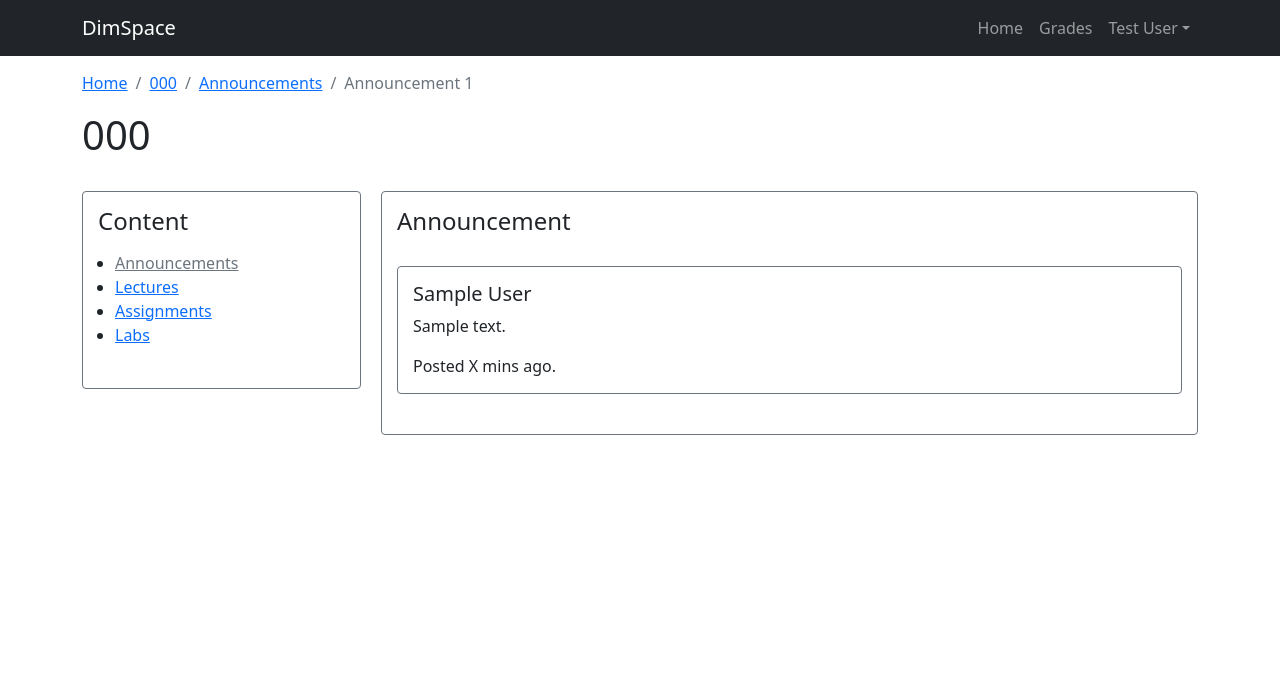
After one commit to stephenneale/seng371-group16, a Django app: page /dimspace/course/1/announcements/1 in a window 1280 px wide. The commit adds this page. Shown: the top 675 px of the page. Run offline with Django 4.2, Linux system fonts and the light colour scheme; a database or web service that is not in the repository returns one stand-in record (values such as "Sample title"); data that the repository does not hold is empty.

Commit message:
View announcements w/ POST to recent

```diff
--- a/as-developers/frontend/dimspace-main/dimapp/templates/coursehome.html
+++ b/as-developers/frontend/dimspace-main/dimapp/templates/coursehome.html
@@ -24,7 +24,7 @@
     </div>
 
     <div class="col courses border border-secondary rounded" style="display: flex; flex-direction: column; padding-bottom: 25px; float: none; overflow: hidden">
-        <h4 style="margin: 15px;">Announcements</h1>
+        <h4 style="margin: 15px;">Announcements</h4>
         <div class="d-flex flex-column">
             {% for content in content %}
                 <div class="p-2">
@@ -32,7 +32,7 @@
                         <div class="card-body" style="width: 100%;">
                             <h6 class="card-title" style="margin-bottom: 2em;">{{ content.author }}</h6>
                             <p>{{content.message}}</p>
-                            <a href="#" class="btn btn-primary stretched-link" style="float: right">View</a>
+                            <a href="/dimspace/course/{{ course.id }}/announcements/{{ content.id }}" class="btn btn-primary stretched-link" style="float: right">View</a>
                             <p class="card-text"><small class="text-muted">Posted X mins ago</small></p>
                         </div>
                     </div>
--- /dev/null
+++ b/as-developers/frontend/dimspace-main/dimapp/templates/viewannouncement.html
@@ -0,0 +1,37 @@
+{% extends "base.html" %}
+
+{% block content %}
+<div class="container">
+    <nav aria-label="breadcrumb" style="margin-top: 15px;">
+        <ol class="breadcrumb">
+        <li class="breadcrumb-item"><a href="/dimspace">Home</a></li>
+        <li class="breadcrumb-item"><a href="/dimspace/course/{{ course.id }}">{{ course.code }}</a></li>
+        <li class="breadcrumb-item"><a href="/dimspace/course/{{ course.id }}">Announcements</a></li>
+        <li class="breadcrumb-item active" aria-current="page">Announcement {{ announcement.id }}</li>
+        </ol>
+    </nav>
+
+    <div class="text mt-3" style="margin-bottom: 2em;">
+        <h1>{{ course.code }}</h1>
+    </div>
+
+    <div class="col-3 course-content border border-secondary rounded" style="float:left; padding-bottom: 25px; display: flex; flex-direction: column; overflow-y: auto; margin-right: 20px">
+        <h4 style="margin: 15px;">Content</h1>
+        <ul>
+            <li><a href="../" class="link-secondary">Announcements</a></li>
+            <li><a href="../lectures">Lectures</a></li>
+            <li><a href="../assignments">Assignments</a></li>
+            <li><a href="../labs">Labs</a></li>
+        </ul>
+    </div>
+
+    <div class="col courses border border-secondary rounded" style="display: flex; flex-direction: column; padding-bottom: 25px; float: none; overflow: hidden">
+        <h4 style="margin: 15px;">Announcement</h4>
+        <div class="d-flex flex-column border border-secondary rounded" style="margin: 15px; padding: 15px">
+            <h5>{{ announcement.author }}</h5>
+            <p>{{ announcement.message }}</p>
+            Posted X mins ago.
+        </div>
+    </div>
+</div>
+{% endblock %}
--- a/as-developers/frontend/dimspace-main/dimapp/views.py
+++ b/as-developers/frontend/dimspace-main/dimapp/views.py
@@ -1,5 +1,7 @@
 """View classes for dimspace"""
 from django.views.generic import TemplateView
+from django.http import HttpResponseRedirect
+from django.views.decorators.csrf import csrf_exempt
 import requests
 
 
@@ -120,3 +122,27 @@ class CourseLabs(TemplateView):
         context = super().get_context_data(**kwargs)
         context['course'] = get_from_api(f"courses/{course_id}")
         return context
+
+
+class ViewAnnouncement(TemplateView):
+    """Course announcement view class"""
+    template_name="viewannouncement.html"
+
+    def get_context_data(self, **kwargs):
+        """Get context for announcement view"""
+
+        course_id = kwargs.get('course_id', -1)
+        content_id = kwargs.get('content_id', -1)
+        content = get_from_api(f"content/{course_id}")
+        for item in content:
+            if item['id'] == content_id:
+                announcement = item
+
+        # Add content to recently viewed post endpoint
+        requests.post(API_LINK+f"content/{course_id}/{content_id}/view", timeout=5)
+
+        # Set context
+        context = super().get_context_data(**kwargs)
+        context['course'] = get_from_api(f"courses/{course_id}")
+        context['announcement'] = announcement
+        return context
--- a/as-developers/frontend/dimspace-main/dimspace/urls.py
+++ b/as-developers/frontend/dimspace-main/dimspace/urls.py
@@ -15,7 +15,7 @@ Including another URLconf
 """
 from django.contrib import admin
 from django.urls import path
-from dimapp.views import Home, CourseHome, CourseLectures, CourseAssignments, CourseLabs, Grades
+from dimapp.views import Home, CourseHome, CourseLectures, CourseAssignments, CourseLabs, Grades, ViewAnnouncement
 
 urlpatterns = [
     path('admin/', admin.site.urls),
@@ -24,5 +24,6 @@ urlpatterns = [
     path('dimspace/course/<int:course_id>/lectures/', CourseLectures.as_view()),
     path('dimspace/course/<int:course_id>/assignments/', CourseAssignments.as_view()),
     path('dimspace/course/<int:course_id>/labs/', CourseLabs.as_view()),
-    path('dimspace/grades/', Grades.as_view())
+    path('dimspace/course/<int:course_id>/announcements/<int:content_id>', ViewAnnouncement.as_view()),
+    path('dimspace/grades/', Grades.as_view()),
 ]
```
